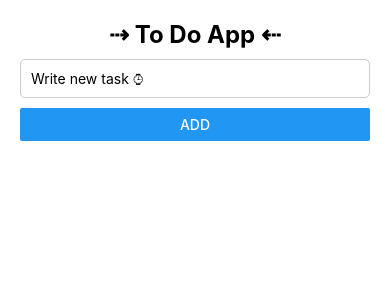
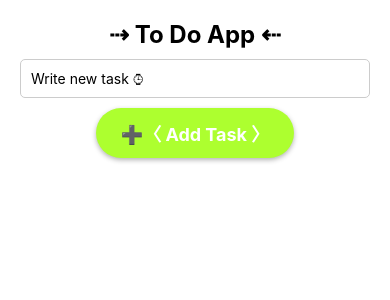
Before and after one commit to Enver-Onur-Cogalan/To-Do-App, a React Native app: screen / in a window 390 px wide. Shown: the top 300 px of the page. Built offline with nearby package versions, Linux system fonts and the light colour scheme.

Commit message:
:rotating_light: Added button Animations

```diff
--- a/components/TaskItem.js
+++ b/components/TaskItem.js
@@ -1,19 +1,49 @@
-import React from 'react';
-import { StyleSheet, Text, TouchableOpacity, View } from 'react-native';
+import React, { useRef } from 'react';
+import { Animated, StyleSheet, Text, TouchableOpacity, View } from 'react-native';
+import * as Animatable from 'react-native-animatable';
 
 
 export default function TaskItem({ task, onDelete, onToggle }) {
+    const viewRef = useRef(null);
+    const textRef = useRef(null);
+
+    const handleDelete = () => {
+        if (viewRef.current) {
+            viewRef.current.animate('lightSpeedOut', 750).then(() => {
+                onDelete(task.id);
+            });
+        }
+    };
+
+    const handleToggle = () => {
+        if (textRef.current) {
+            textRef.current.animate('rubberBand', 1800);
+        }
+        onToggle(task.id);
+    };
+
+
     return (
-        <View style={styles.taskContainer}>
-            <TouchableOpacity onPress={() => onToggle(task.id)} style={{ flex: 1 }}>
-                <Text style={[styles.taskText, task.completed && styles.completedText]}>
+        <Animatable.View
+            ref={viewRef}
+            animation='fadeIn'
+            duration={500}
+            style={styles.taskContainer}
+        >
+            <TouchableOpacity onPress={handleToggle} style={{ flex: 1 }}>
+                <Animatable.Text
+                    ref={text => (textRef.current = text)}
+                    style={[styles.taskText, task.completed && styles.completedText]}
+                    numberOfLines={2}
+                >
                     {task.text}
-                </Text>
+                </Animatable.Text>
             </TouchableOpacity>
-            <TouchableOpacity onPress={() => onDelete(task.id)}>
+            <TouchableOpacity onPress={handleDelete}>
                 <Text style={styles.deleteText}>🗑️</Text>
             </TouchableOpacity>
-        </View>
+        </Animatable.View>
+
     );
 }
 
--- a/package.json
+++ b/package.json
@@ -11,7 +11,8 @@
   },
   "dependencies": {
     "react": "19.0.0",
-    "react-native": "0.78.1"
+    "react-native": "0.78.1",
+    "react-native-animatable": "^1.4.0"
   },
   "devDependencies": {
     "@babel/core": "^7.25.2",
--- a/screens/HomeScreen.js
+++ b/screens/HomeScreen.js
@@ -1,7 +1,8 @@
 import React, { useState } from "react";
 
 import TaskItem from "../components/TaskItem";
-import { Button, FlatList, StyleSheet, Text, TextInput, View } from "react-native";
+import { Animated, Button, FlatList, StyleSheet, Text, TextInput, TouchableOpacity, View } from "react-native";
+import * as Animatable from 'react-native-animatable';
 
 export default function HomeScreen() {
     const [task, setTask] = useState('');
@@ -41,7 +42,19 @@ export default function HomeScreen() {
                 keyboardType='default'
                 editable={true}
             />
-            <Button title="Add" onPress={addTask} />
+            <Animatable.View animation='bounceIn' duration={500}>
+                <TouchableOpacity onPress={addTask} activeOpacity={0.8} style={styles.addButton}>
+                    <Animatable.Text
+                        animation='pulse'
+                        iterationCount='infinite'
+                        iterationDelay={3000}
+                        style={styles.addButtonText}
+                    >
+                        ➕〈 Add Task 〉
+                    </Animatable.Text>
+                </TouchableOpacity>
+            </Animatable.View>
+
             <FlatList
                 data={taskList}
                 keyExtractor={item => item.id}
@@ -71,4 +84,21 @@ const styles = StyleSheet.create({
         marginBottom: 10,
         borderRadius: 5,
     },
+    addButton: {
+        backgroundColor: '#adff2f',
+        paddingVertical: 12,
+        paddingHorizontal: 25,
+        borderRadius: 25,
+        alignItems: 'center',
+        alignSelf: 'center',
+        shadowOffset: { width: 0, height: 2 },
+        shadowOpacity: 0.3,
+        shadowRadius: 5,
+        elevation: 5,
+    },
+    addButtonText: {
+        color: '#fff',
+        fontSize: 18,
+        fontWeight: 'bold',
+    },
 });
```
Also changed, not shown: 2 other files (tests, documents, lock files or other folders).
